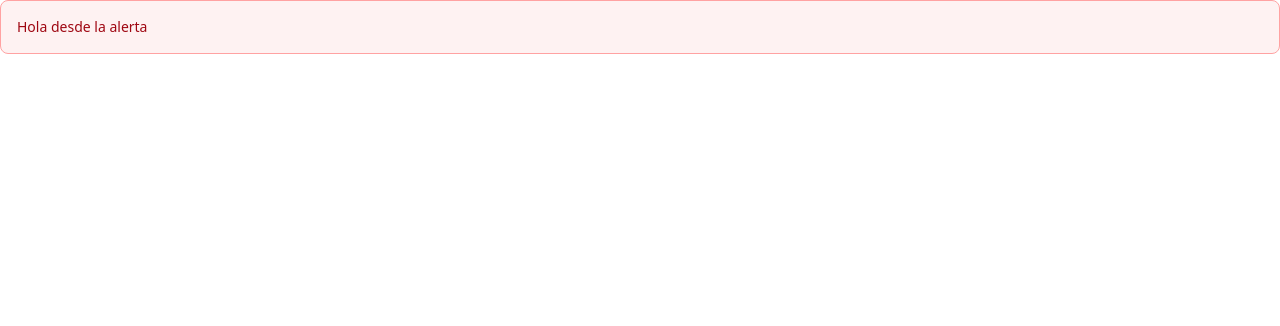
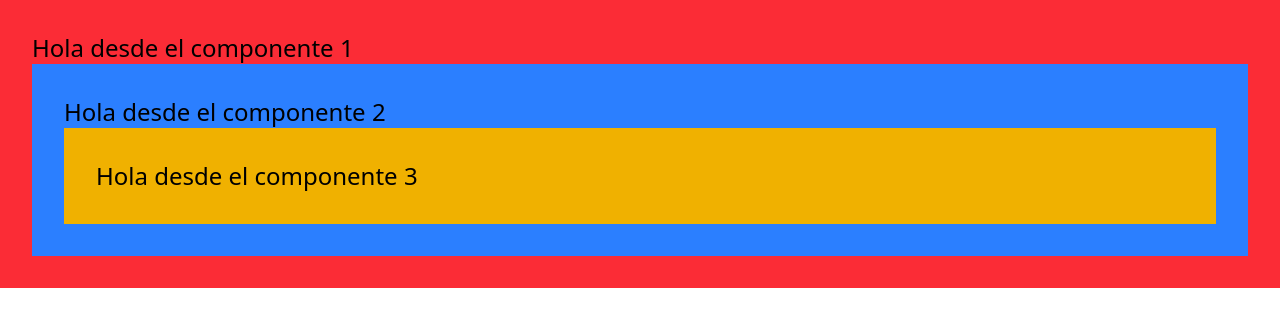
Before and after one commit to Klvst3r/vue3, a Vue app: page / in a window 1280 px wide. Shown: the top 326 px of the page. Built offline with nearby package versions, Linux system fonts and the light colour scheme.

Commit message:
3.7 Llamado a componentes dentro de otros componentes

```diff
--- a/src/App.vue
+++ b/src/App.vue
@@ -1,12 +1,9 @@
 <script setup>
-import AlertComponent from '@/components/AlertComponent.vue'
+import OneComponent from '@/components/OneComponent.vue'
 </script>
 
 <template>
-  <AlertComponent type="danger">
-    <template #title> Alert Danger! - &nbsp; </template>
-    Hola desde la alerta
-  </AlertComponent>
+  <OneComponent />
 </template>
 
 <style scoped></style>
--- a/src/components/AlertComponent.vue
+++ b/src/components/AlertComponent.vue
@@ -1,31 +1,7 @@
 <script setup>
-const props = defineProps({
-  type: {
-    type: String,
-    default: 'info',
-  },
-})
-
-const alertColor =
-  {
-    info: 'text-blue-800 bg-blue-50 border-blue-300',
-    danger: 'text-red-800 bg-red-50 border-red-300',
-    success: 'text-green-800 bg-green-50 border-green-300',
-    warning: 'text-yellow-800 bg-yellow-50 border-yellow-300',
-    dark: 'text-gray-800 bg-gray-50 border-gray-300',
-  }[props.type] || 'text-blue-800 bg-blue-50 border-blue-300'
+    import { ref } from 'vue';
 </script>
 
 <template>
-  <div
-    :class="alertColor"
-    v-bind="attrs"
-    class="flex items-center p-4 mb-4 text-sm border rounded-lg"
-    role="alert"
-  >
-    <span class="font-medium" v-if="!$slots.title">
-        <slot name="title"> Info! - &nbsp;</slot>
-        </span>
-    <slot> Contenido de respaldo </slot>
-  </div>
+
 </template>
--- /dev/null
+++ b/src/components/OneComponent.vue
@@ -0,0 +1,12 @@
+<script setup>
+import TwoComponent from '@/components/TwoComponent.vue'
+</script>
+
+<template>
+  <div class="bg-red-500 p-8">
+    <p class="text-2xl">Hola desde el componente 1</p>
+    <TwoComponent />
+  </div>
+</template>
+
+<style scoped></style>
--- /dev/null
+++ b/src/components/ThreeComponent.vue
@@ -0,0 +1,11 @@
+<script setup>
+import TwoComponent from '@/components/TwoComponent.vue'
+</script>
+
+<template>
+  <div class="bg-yellow-500 p-8">
+    <p class="text-2xl">Hola desde el componente 3</p>
+  </div>
+</template>
+
+<style scoped></style>
--- /dev/null
+++ b/src/components/TwoComponent.vue
@@ -0,0 +1,12 @@
+<script setup>
+import ThreeComponent from '@/components/ThreeComponent.vue'
+</script>
+
+<template>
+  <div class="bg-blue-500 p-8">
+    <p class="text-2xl">Hola desde el componente 2</p>
+    <ThreeComponent />
+  </div>
+</template>
+
+<style scoped></style>
```
Also changed, not shown: 1 other file (tests, documents, lock files or other folders).
